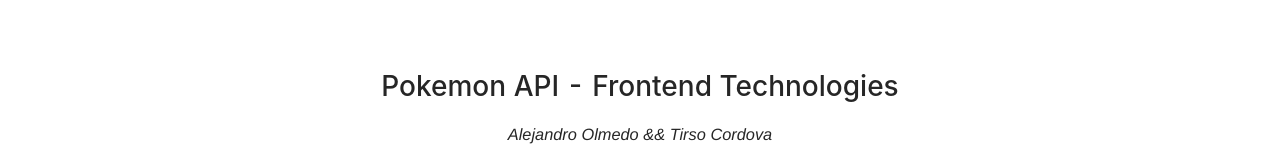
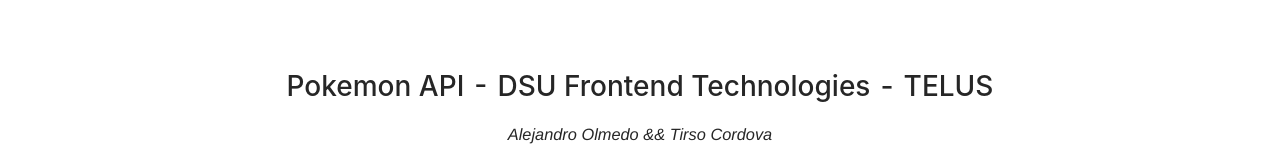
Before and after one commit to jose-olmedo-telus/PokeApiFrontendTechnologies, a React (Create React App) app: page / in a window 1280 px wide. Shown: the top 154 px of the page. Built offline with nearby package versions, Linux system fonts and the light colour scheme; no server answers.

Commit message:
Final changes

```diff
--- a/src/App.js
+++ b/src/App.js
@@ -20,7 +20,7 @@
   }, []);
   return (
     <div className="App">
-      <h1 style={{ marginTop: "4rem" }}>Pokemon API - Frontend Technologies</h1>
+      <h1 style={{ marginTop: "4rem" }}>Pokemon API - DSU Frontend Technologies - TELUS</h1>
       <h3 style={{fontFamily:"Helvetica", fontStyle:"italic"}}> Alejandro Olmedo && Tirso Cordova</h3>
       <PokeTable rawPokemons={pokemons} />
     </div>
```
